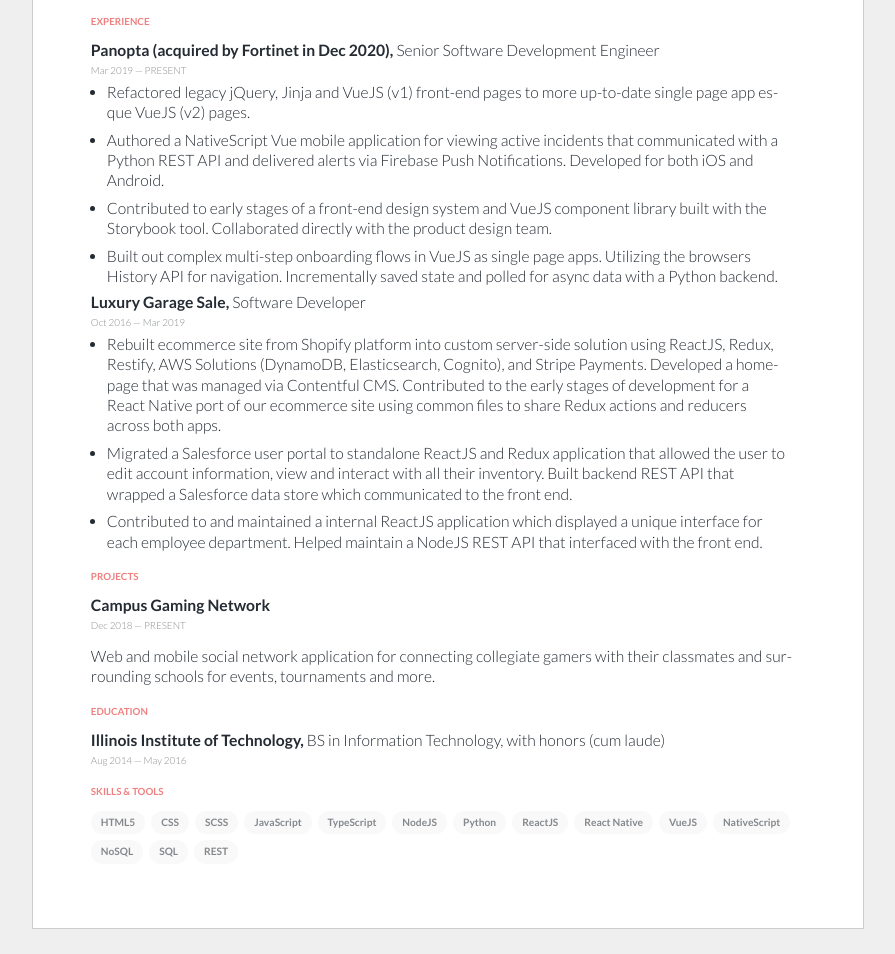
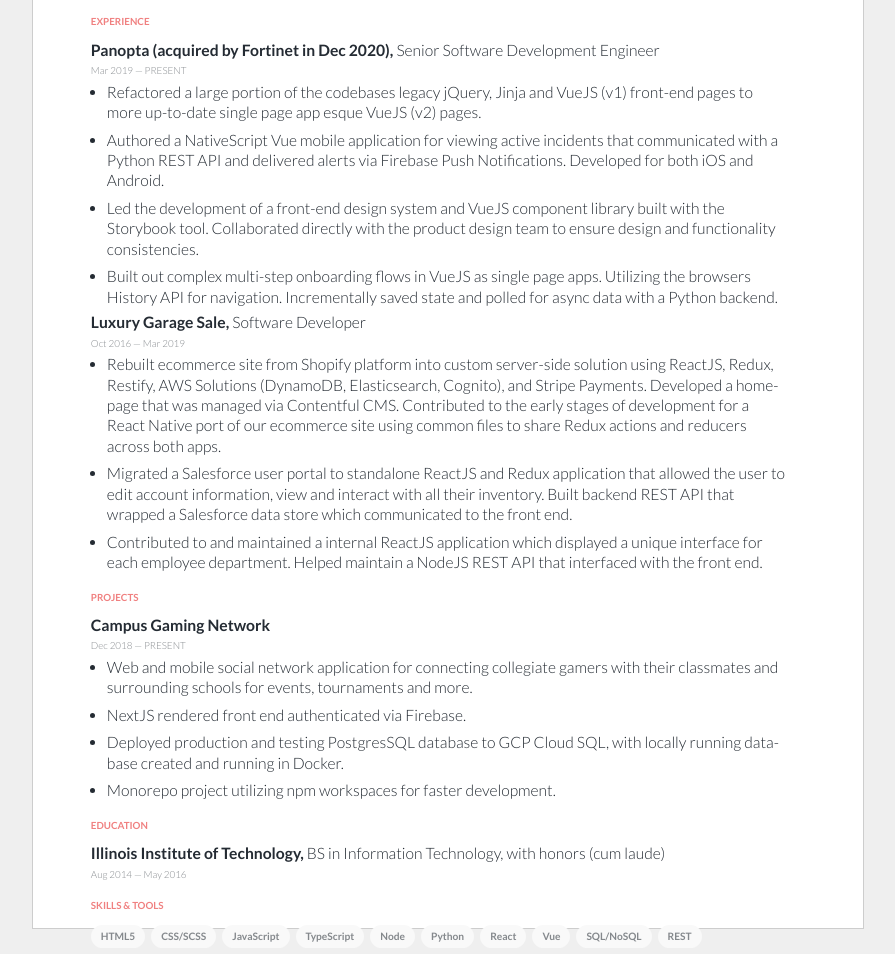
Before and after one commit to bsansone/resume, a website built with Parcel: page index.html in a window 1280 px wide. Shown: the part 129-1083 px from the top of the page, without its empty margins (192-1087 px from the left). Before the commit the page ends 1058 px from the top, so only its background shows below. Built offline with nearby package versions, Linux system fonts and the light colour scheme.

Commit message:
Copy updates

```diff
--- a/index.html
+++ b/index.html
@@ -2,6 +2,9 @@
 <html lang="en" dir="ltr">
   <head>
     <meta charset="utf-8" />
+    <title>Resume - Brandon Sansone</title>
+    <meta name="description" content="Front-end engineer with a passion for creating and designing websites, web/mobile applications and user interfaces to bring a better experience to everyone. Strong understanding of technology, great eye for detail and flexible in dynamic environments." />
+    <meta name="viewport" content="width=device-width, initial-scale=1" />
     <link rel="stylesheet" href="./assets/css/normalize.min.css" />
     <link
       rel="stylesheet"
@@ -34,13 +37,11 @@
             Panopta (acquired by Fortinet in Dec 2020),
             <span>Senior Software Development Engineer</span>
           </h4>
-          <span class="date"
-            >Mar 2019 — <span class="uppercase">present</span></span
-          >
+          <span class="date">Mar 2019 — <span class="uppercase">present</span></span>
           <ul class="company-projects">
             <li>
-              Refactored legacy jQuery, Jinja and VueJS (v1) front-end pages to
-              more up-to-date single page app esque VueJS (v2) pages.
+              Refactored a large portion of the codebases legacy jQuery, Jinja and VueJS (v1)
+              front-end pages to more up-to-date single page app esque VueJS (v2) pages.
             </li>
             <li>
               Authored a NativeScript Vue mobile application for viewing active
@@ -49,9 +50,10 @@
               Android.
             </li>
             <li>
-              Contributed to early stages of a front-end design system and VueJS
+              Led the development of a front-end design system and VueJS
               component library built with the Storybook tool. Collaborated
-              directly with the product design team.
+              directly with the product design team to ensure design and functionality
+              consistencies.
             </li>
             <li>
               Built out complex multi-step onboarding flows in VueJS as single
@@ -91,14 +93,20 @@
         <h3>Projects</h3>
         <section class="project">
           <h4>Campus Gaming Network</h4>
-          <span class="date"
-            >Dec 2018 — <span class="uppercase">present</span></span
-          >
-          <p class="project-summary">
-            Web and mobile social network application for connecting collegiate
-            gamers with their classmates and surrounding schools for events,
-            tournaments and more.
-          </p>
+          <span class="date">Dec 2018 — <span class="uppercase">present</span></span>
+          <ul class="company-projects">
+            <li>
+              Web and mobile social network application for connecting collegiate
+              gamers with their classmates and surrounding schools for events,
+              tournaments and more.
+            </li>
+            <li>NextJS rendered front end authenticated via Firebase.</li>
+            <li>
+              Deployed production and testing PostgresSQL database to GCP Cloud SQL, with
+              locally running database created and running in Docker.
+            </li>
+            <li>Monorepo project utilizing npm workspaces for faster development.</li>
+          </ul>
         </section>
       </article>
       <article id="education">
@@ -115,24 +123,17 @@
         <h3>Skills &amp; Tools</h3>
         <ul class="list-unstyled">
           <li>HTML5</li>
-          <li>CSS</li>
-          <li>SCSS</li>
+          <li>CSS/SCSS</li>
           <li>JavaScript</li>
           <li>TypeScript</li>
-          <li>NodeJS</li>
+          <li>Node</li>
           <li>Python</li>
-          <li>ReactJS</li>
-          <li>React Native</li>
-          <li>VueJS</li>
-          <li>NativeScript</li>
-          <li>NoSQL</li>
-          <li>SQL</li>
+          <li>React</li>
+          <li>Vue</li>
+          <li>SQL/NoSQL</li>
           <li>REST</li>
         </ul>
       </article>
-      <a id="pdf-download" class="no-print hidden" href="./resume.pdf" download>
-        View/Save as PDF <i class="fas fa-file-pdf"></i>
-      </a>
     </main>
   </body>
 </html>
```
Also changed, not shown: 1 other file.
